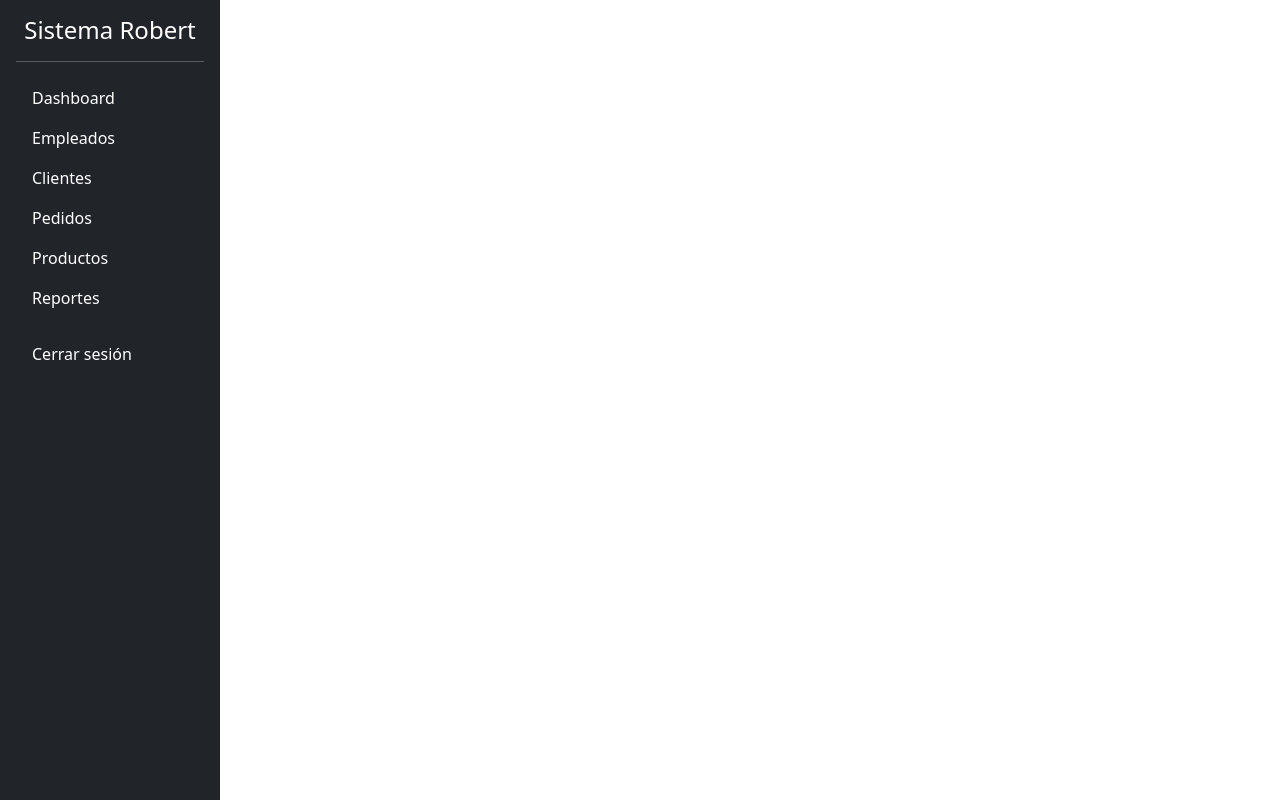
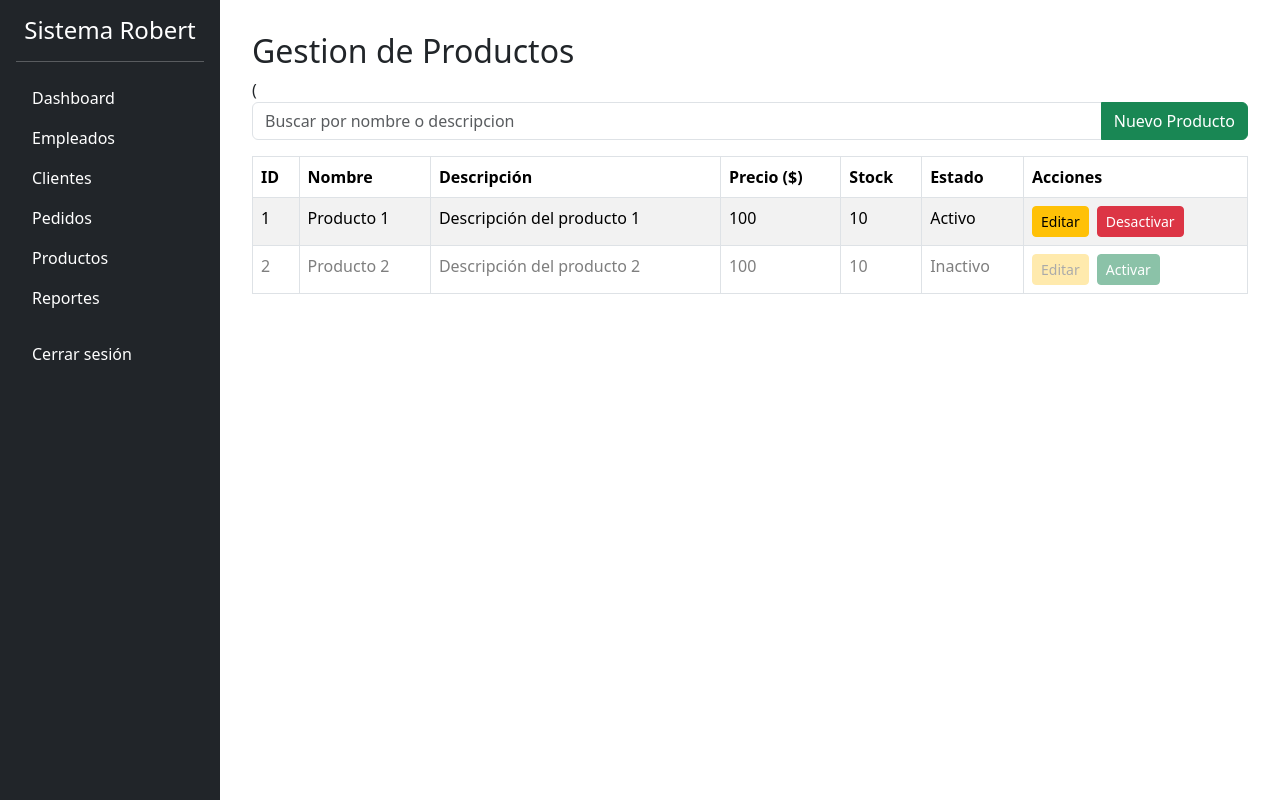
Before and after one commit to Mili30082003/Robert-Crud, a React (Vite) app: page /dashboard/productos in a window 1280 px wide. Built offline with nearby package versions, Linux system fonts and the light colour scheme.

Commit message:
clud de productos

```diff
--- a/src/pages/Productos.jsx
+++ b/src/pages/Productos.jsx
@@ -1,8 +1,196 @@
-import React from 'react'
+import React, {useState, useMemo} from 'react'
+import { Table, Button, Modal, Form, InputGroup, FormControl } from 'react-bootstrap'
 
 const Productos = () => {
+const [productos, setProductos] = useState([
+  {id: 1, nombre:'Producto 1', descripcion: 'Descripción del producto 1', precio: 100, stock: 10, activo: true},
+   {id: 2, nombre:'Producto 2', descripcion: 'Descripción del producto 2', precio: 100, stock: 10, activo: false}
+])
+
+const [showModal, setShowModal] = useState(false)
+  const [modoEdicion, setModoEdicion] = useState(false)
+  const [productoActual, setProductoActual] = useState(null)
+  const [form, setForm] = useState({ nombre: '', descripcion: '', precio: '', stock: '' })
+  const [busqueda, setBusqueda] = useState('')
+
+  const handleClose = () => {
+    setShowModal(false)
+    setForm({ nombre: '', descripcion: '', precio: '', stock: '' })
+    setModoEdicion(false)
+    setProductoActual(null)
+  }
+
+  const handleShowAgregar = () => {
+    setModoEdicion(false)
+    setForm({ nombre: '', descripcion: '', precio: '', stock: '' })
+    setShowModal(true)
+  }
+
+  const handleShowEditar = (producto) => {
+    setModoEdicion(true)
+    setProductoActual(producto)
+    setForm({
+      nombre: producto.nombre,
+      descripcion: producto.descripcion,
+      precio: producto.precio,
+      stock: producto.stock
+    })
+    setShowModal(true)
+  }
+
+  const handleChange = (e) => {
+    setForm({ ...form, [e.target.name]: e.target.value })
+  }
+
+  const handleGuardar = () => {
+    if (!form.nombre || !form.descripcion || !form.precio || !form.stock) {
+      alert('Completá todos los campos')
+      return
+    }
+
+    const nuevoProducto = {
+      ...form,
+      precio: parseFloat(form.precio),
+      stock: parseInt(form.stock)
+    }
+
+    if (modoEdicion) {
+      setProductos(
+        productos.map(p =>
+          p.id === productoActual.id ? { ...p, ...nuevoProducto } : p
+        )
+      )
+    } else {
+      const nuevoId = productos.length > 0 ? productos[productos.length - 1].id + 1 : 1
+      setProductos([...productos, { id: nuevoId, activo: true, ...nuevoProducto }])
+    }
+
+    handleClose()
+  }
+
+  const toggleActivo = (id) => {
+    setProductos(productos.map(p => p.id === id ? { ...p, activo: !p.activo } : p))
+  }
+
+  const productosFiltrados = useMemo(() => {
+    const term = busqueda.toLowerCase()
+    return productos.filter(p =>
+      p.nombre.toLowerCase().includes(term) ||
+      p.descripcion.toLowerCase().includes(term)
+    )
+  }, [busqueda, productos])
+
+
   return (
     <div>
+      <h2>Gestion de Productos</h2>(
+
+    <InputGroup className='mb-3'>
+      <FormControl placeholder='Buscar por nombre o descripcion' value={busqueda} onChange={e => setBusqueda(e.target.value)}></FormControl>
+
+    <Button variant='success' onClick={handleShowAgregar}> Nuevo Producto </Button>
+    </InputGroup>
+
+
+ <Table striped bordered hover>
+        <thead>
+          <tr>
+            <th>ID</th>
+            <th>Nombre</th>
+            <th>Descripción</th>
+            <th>Precio ($)</th>
+            <th>Stock</th>
+            <th>Estado</th>
+            <th>Acciones</th>
+          </tr>
+        </thead>
+        <tbody>
+          {productosFiltrados.length > 0 ? (
+            productosFiltrados.map(p => (
+              <tr key={p.id} style={{ opacity: p.activo ? 1 : 0.5 }}>
+                <td>{p.id}</td>
+                <td>{p.nombre}</td>
+                <td>{p.descripcion}</td>
+                <td>{p.precio}</td>
+                <td>{p.stock}</td>
+                <td>{p.activo ? 'Activo' : 'Inactivo'}</td>
+                <td>
+                  <Button
+                    variant="warning"
+                    size="sm"
+                    className="me-2"
+                    onClick={() => handleShowEditar(p)}
+                    disabled={!p.activo}
+                  >
+                    Editar
+                  </Button>
+                  <Button
+                    variant={p.activo ? 'danger' : 'success'}
+                    size="sm"
+                    onClick={() => toggleActivo(p.id)}
+                  >
+                    {p.activo ? 'Desactivar' : 'Activar'}
+                  </Button>
+                </td>
+              </tr>
+            ))
+          ) : (
+            <tr><td colSpan="7" className="text-center">No hay productos</td></tr>
+          )}
+        </tbody>
+      </Table>
+
+      {/* Modal */}
+      <Modal show={showModal} onHide={handleClose}>
+        <Modal.Header closeButton>
+          <Modal.Title>{modoEdicion ? 'Editar Producto' : 'Nuevo Producto'}</Modal.Title>
+        </Modal.Header>
+        <Modal.Body>
+          <Form>
+            <Form.Group className="mb-3">
+              <Form.Label>Nombre</Form.Label>
+              <Form.Control
+                type="text"
+                name="nombre"
+                value={form.nombre}
+                onChange={handleChange}
+              />
+            </Form.Group>
+            <Form.Group className="mb-3">
+              <Form.Label>Descripción</Form.Label>
+              <Form.Control
+                type="text"
+                name="descripcion"
+                value={form.descripcion}
+                onChange={handleChange}
+              />
+            </Form.Group>
+            <Form.Group className="mb-3">
+              <Form.Label>Precio</Form.Label>
+              <Form.Control
+                type="number"
+                name="precio"
+                value={form.precio}
+                onChange={handleChange}
+              />
+            </Form.Group>
+            <Form.Group className="mb-3">
+              <Form.Label>Stock inicial</Form.Label>
+              <Form.Control
+                type="number"
+                name="stock"
+                value={form.stock}
+                onChange={handleChange}
+              />
+            </Form.Group>
+          </Form>
+        </Modal.Body>
+        <Modal.Footer>
+          <Button variant="secondary" onClick={handleClose}>Cancelar</Button>
+          <Button variant="primary" onClick={handleGuardar}>Guardar</Button>
+        </Modal.Footer>
+      </Modal>
+
 
     </div>
   )
```
